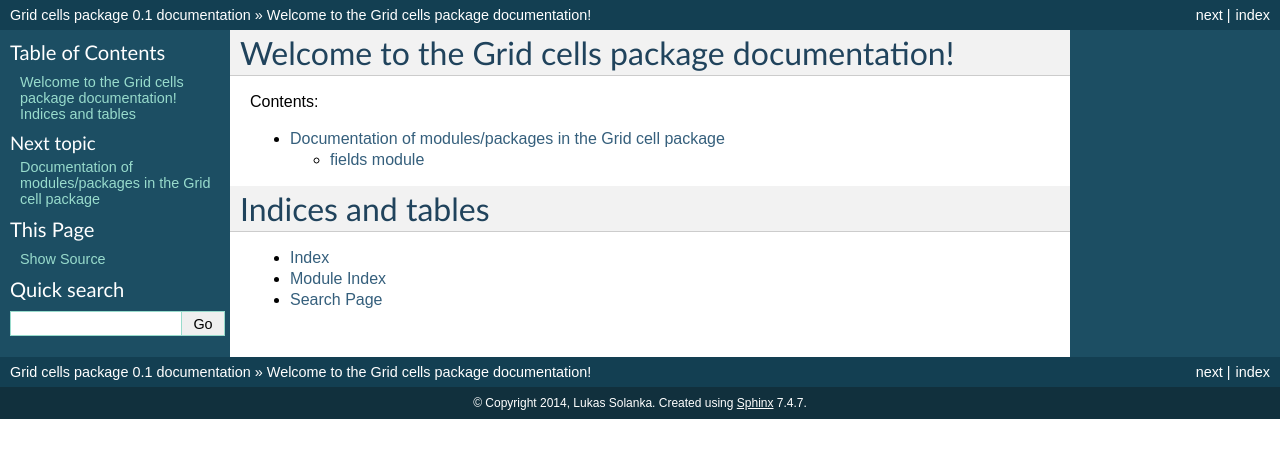
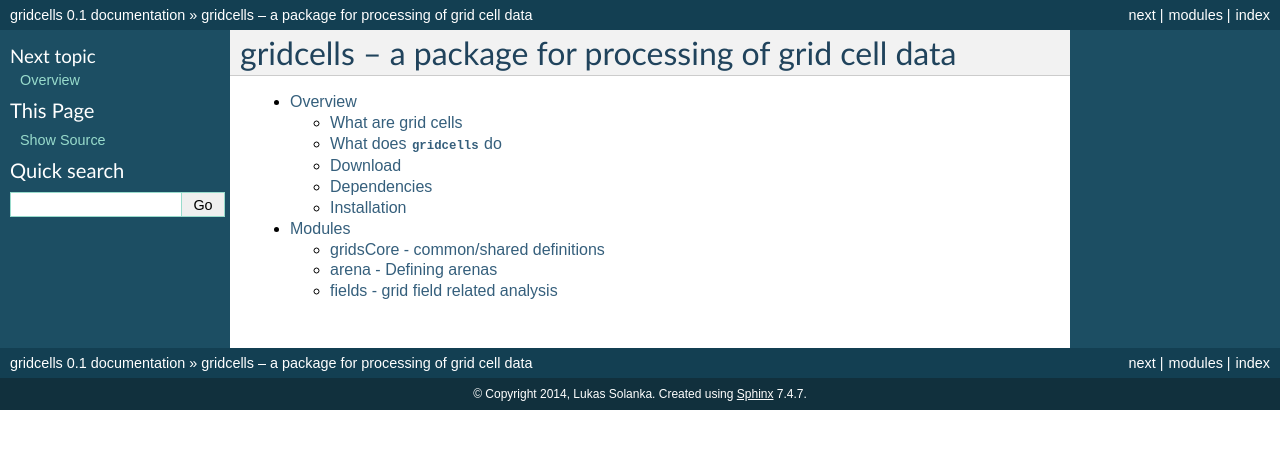
Before and after one commit to MattNolanLab/gridcells, a Sphinx documentation site: the page built from doc/index.rst, in a window 1280 px wide. Shown: the top 458 px of the page. Built offline with Sphinx 7.4.7, drawn with Linux system fonts in a browser that asks for light colours; formulas are drawn with MathJax 3.

Commit message:
add doxygen+breathe doc system
Breathe is not ideal, but it works to describe the basic structure of the
claseses/functions so it's ok for this project.

One note: Position2D is a class with everything public; breathe cannot show
structs with member functions...

Also, added breathe and numpydoc to external/ (as submodules)

```diff
--- a/doc/conf.py
+++ b/doc/conf.py
@@ -19,6 +19,8 @@
 # add these directories to sys.path here. If the directory is relative to the
 # documentation root, use os.path.abspath to make it absolute, like shown here.
 sys.path.insert(0, os.path.abspath('..'))
+sys.path.insert(0, os.path.abspath('../external/breathe'))
+sys.path.insert(0, os.path.abspath('../external/numpydoc'))
 
 # -- General configuration ------------------------------------------------
 
@@ -32,11 +34,17 @@
     'sphinx.ext.autodoc',
     'sphinx.ext.doctest',
     'sphinx.ext.todo',
+    'sphinx.ext.pngmath',
     'sphinx.ext.mathjax',
     'sphinx.ext.viewcode',
     'sphinx.ext.autosummary',
     'numpydoc',
+    'breathe',
 ]
+
+# Breathe projects
+breathe_projects = {"GridCells" : os.path.abspath('./doxygenOutput/xml')}
+breathe_default_project = "GridCells"
 
 # Add any paths that contain templates here, relative to this directory.
 templates_path = ['_templates']
@@ -51,7 +59,7 @@
 master_doc = 'index'
 
 # General information about the project.
-project = u'Grid cells package'
+project = u'gridcells'
 copyright = u'2014, Lukas Solanka'
 
 # The version info for the project you're documenting, acts as replacement for
--- a/doc/index.rst
+++ b/doc/index.rst
@@ -3,19 +3,23 @@
    You can adapt this file completely to your liking, but it should at least
    contain the root `toctree` directive.
 
-Welcome to the Grid cells package documentation!
-==============================================
+.. module:: gridcells
 
-Contents:
+gridcells -- a package for processing of grid cell data
+=======================================================
 
 .. toctree::
    :maxdepth: 2
 
-   modules/index.rst
+   src/overview/index.rst
+   src/modules/index.rst
 
-Indices and tables
-==================
 
-* :ref:`genindex`
-* :ref:`modindex`
-* :ref:`search`
+
+..
+    Indices and tables
+    ==================
+
+    * :ref:`genindex`
+    * :ref:`modindex`
+    * :ref:`search`
--- a/doc/modules/index.rst
+++ /dev/null
@@ -1,10 +0,0 @@
-.. _modules:
-
-==========================================================
-Documentation of modules/packages in the Grid cell package
-==========================================================
-
-.. toctree::
-    :maxdepth: 2
-
-    fields
--- /dev/null
+++ b/doc/src/cppmodules/index.rst
@@ -0,0 +1,5 @@
+==============
+C++ components
+==============
+
+.. doxygenindex::
--- /dev/null
+++ b/doc/src/modules/arena.rst
@@ -0,0 +1,38 @@
+.. :module:: gridcells.arena
+
+=======================
+arena - Defining arenas
+=======================
+
+The :mod:`~gridcells.arena` module provides class definitions of arenas. These
+can subsequently be used as input to process spiking data and generate spatial
+firing fields/autocorrelations.
+
+These types of arenas are currently defined:
+
+  1. An abstract :cpp:class:`~grids::Arena` class
+
+  2. :cpp:class:`~grids::RectangularArena` to define rectangular arenas
+
+  3. :cpp:class:`~grids::SquareArena` to define square arenas, which are a
+     special case of rectangular arenas
+
+  4. :cpp:class:`~grids::CircularArena` to define circular arenas,
+     parameterized by their radius. Any data outside the radius are invalid.
+
+
+C++/SWIG API reference
+----------------------
+
+These classes provide SWIG python wrappers and can therefore be used directly
+from within the module. The ``arma::vec`` (column vector) and ``arma::mat`` (2D
+array) classes are mapped directly to numpy.ndarray.
+
+.. doxygenclass:: grids::Arena
+    :members:
+
+.. doxygenclass:: grids::RectangularArena
+    :members:
+
+.. doxygenclass:: grids::SquareArena
+    :members:
--- /dev/null
+++ b/doc/src/modules/fields.rst
@@ -0,0 +1,8 @@
+====================================
+fields - grid field related analysis
+====================================
+
+.. automodule:: gridcells.fields
+    :members:
+    :undoc-members:
+    :show-inheritance:
--- /dev/null
+++ b/doc/src/modules/gridsCore.rst
@@ -0,0 +1,17 @@
+=====================================
+gridsCore - common/shared definitions
+=====================================
+
+C++/SWIG API reference
+----------------------
+
+These classes provide SWIG python wrappers and can therefore be used directly
+from within the module. The ``arma::vec`` (column vector) and ``arma::mat`` (2D
+array) classes are mapped directly to numpy.ndarray.
+
+.. doxygentypedef:: grids::VecPair
+
+.. doxygentypedef:: grids::Size2D
+
+.. doxygenclass:: grids::Position2D
+    :members:
--- /dev/null
+++ b/doc/src/modules/index.rst
@@ -0,0 +1,12 @@
+.. _modules:
+
+=======
+Modules
+=======
+
+.. toctree::
+    :maxdepth: 2
+
+    gridsCore
+    arena
+    fields
--- /dev/null
+++ b/doc/src/overview/index.rst
@@ -0,0 +1,19 @@
+Overview
+========
+
+What are grid cells
+-------------------
+
+
+What does :mod:`gridcells` do
+-----------------------------
+
+
+Download
+--------
+
+Dependencies
+------------
+
+Installation
+------------
```
Also changed, not shown: doc/modules/fields.rst (deleted, +0 -8 lines), .gitmodules (added), 3 other files.
